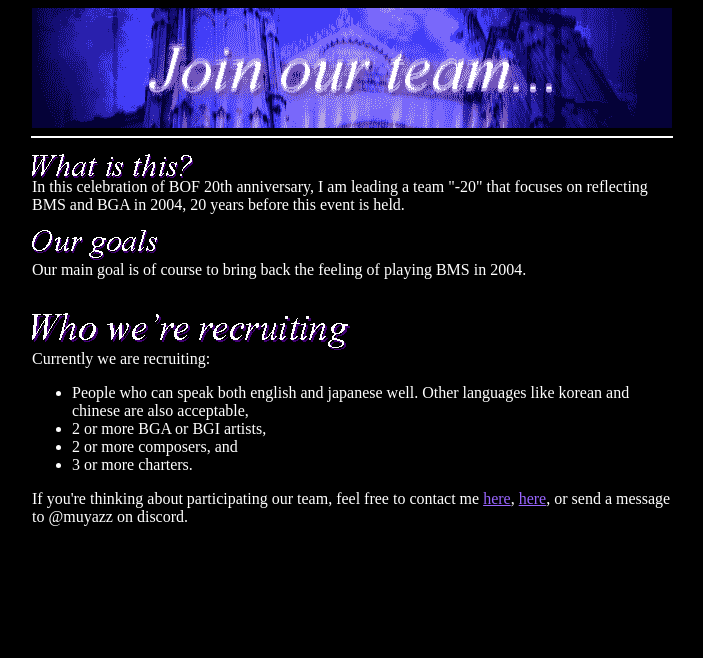
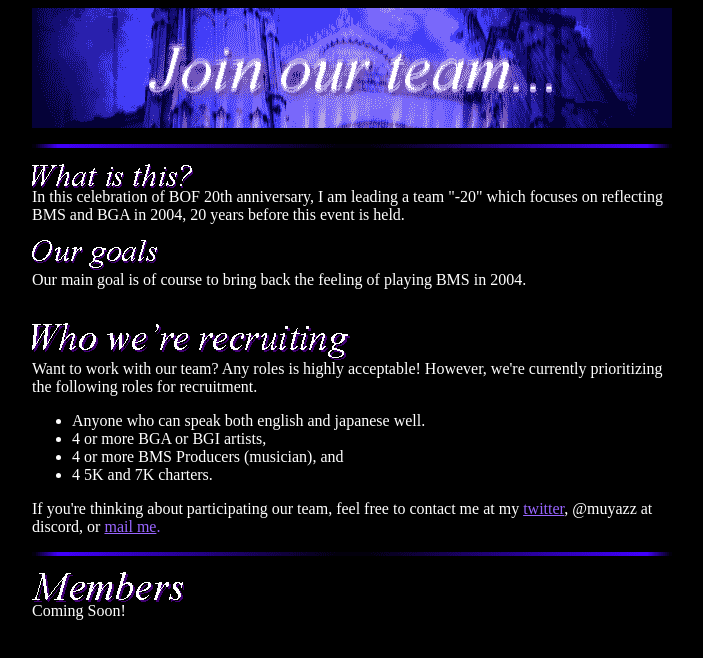
Before and after one commit to arkaan-muyassar/arkaan-muyassar.github.io, a plain HTML site: page boftt.html in a window 1280 px wide. Shown: the whole page, without its empty margins (288-991 px from the left). Drawn offline with Linux system fonts and the light colour scheme.

Commit message:
Update boftt.html

```diff
--- a/boftt.html
+++ b/boftt.html
@@ -17,30 +17,36 @@ body {background-color: black;}
 
 <body>
   <div align="center">
-    <img src="boftt/banner.gif" width="640" height="120" />
-	<hr width="640" noshade="noshade" color="#FFFFFF" />
-	<div class="middlecontent">
+    <img src="boftt/banner.gif"/>
+	<p><img src="boftt/div.gif" /></p>
+	<div class="middlecontent" align="center">
     	<p align="left"><img src="boftt/what-is-this.gif" width="161" height="24" class="content" /><br>
-        <span class="style1">In this  celebration of BOF 20th anniversary, I am leading a team &quot;-20&quot; that focuses on reflecting BMS and BGA in 2004, 20 years before this event is held.</span>    </p>
+        <span class="style1">In this  celebration of BOF 20th anniversary, I am leading a team &quot;-20&quot; which focuses on reflecting BMS and BGA in 2004, 20 years before this event is held.</span>    </p>
     	<p align="left"><img src="boftt/our-goals.gif" width="126" height="31" /><br>
    	  <span class="style1">Our main goal is of course to bring back the feeling of playing BMS in 2004.</span></p>
     	<p align="left" class="style1"><br />
-        <img src="boftt/who-were-recruiting.gif" width="318" height="37" /><br />Currently we are recruiting:   <ul class="style1" >
+        <img src="boftt/who-were-recruiting.gif" width="318" height="37" /><br />
+        Want to work with our team? Any roles is highly acceptable! However, we're currently prioritizing the following roles for recruitment.
+    	<ul class="style1" >
    	  		<li>
-   	  		  <div align="left"> People who can speak both english and japanese well. Other languages like korean and chinese are also acceptable,</div>
+   	  		  <div align="left"> Anyone who can speak both english and japanese well.</div>
    	  		</li>
 			<li>
-			  <div align="left"> 2 or more BGA or BGI artists,</div>
+			  <div align="left"> 4 or more BGA or BGI artists,</div>
 			</li>
 			<li>
-			  <div align="left"> 2 or more composers, and </div>
+			  <div align="left"> 4 or more BMS Producers (musician), and </div>
 			</li>
 			<li>
-			  <div align="left"> 3 or more charters.</div>
+			  <div align="left"> 4 5K and 7K charters.</div>
 			</li>
 	  </ul>
 
-      <div align="left" class="style1">If you're thinking about participating our team, feel free to contact me <a href="https://twitter.com/ArkaanMuyassar" class="style2" target="_blank">here</a>, <span class="style2"><a href="mailto:arkaan.work@gmail.com" class="style2" target="_blank">here</a></span>, or send a message to @muyazz on discord. </div>
+      <div align="left" class="style1">If you're thinking about participating our team, feel free to contact me at my <a href="https://twitter.com/ArkaanMuyassar" class="style2" target="_blank">twitter</a>, @muyazz at discord, or <span class="style2"><a href="mailto:arkaan.work@gmail.com" class="style2" target="_blank">mail me</a>.</span>
+      <p><img src="boftt/div.gif" /></p>
+      <p><img src="boftt/members.gif" width="152" height="30" />
+      <br />Coming Soon!</p>
+      </div>
 	</div>
 </div>
 </body>
```
